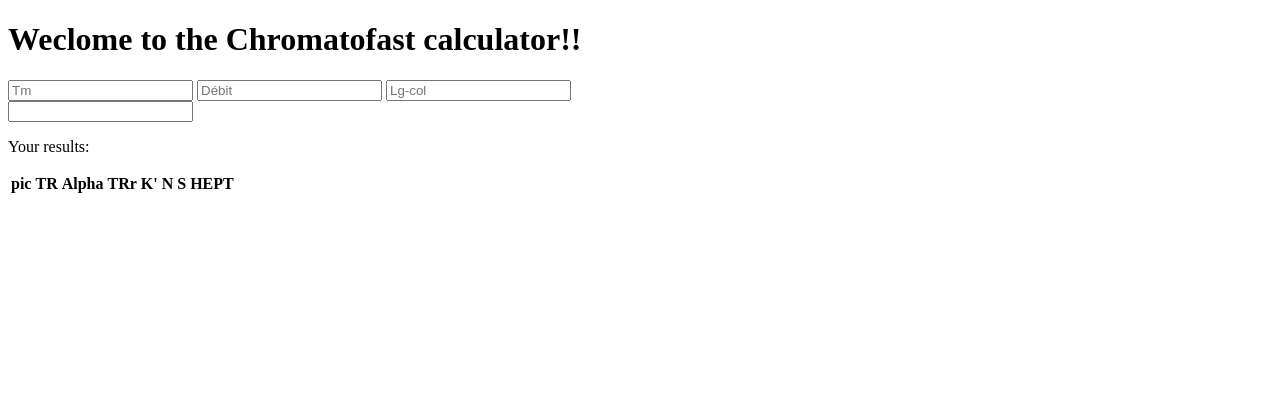
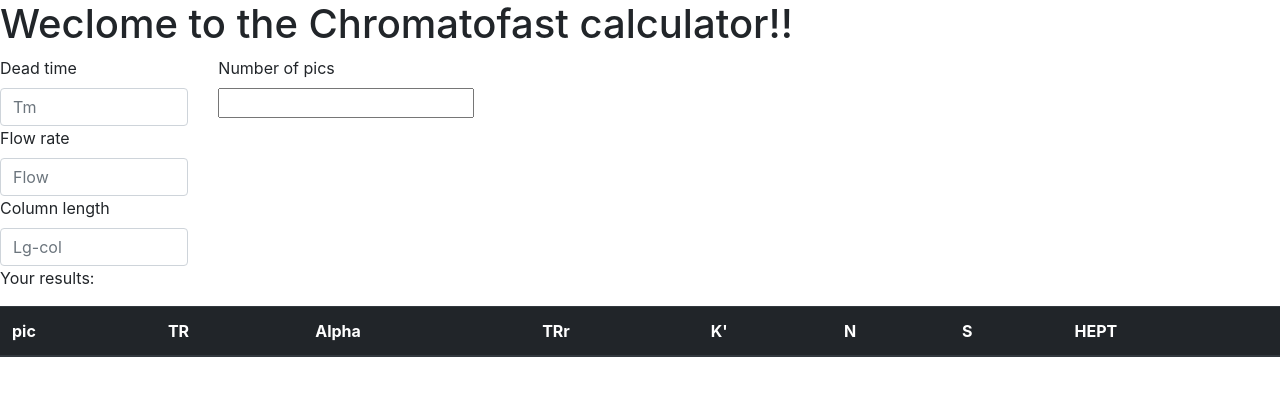
Before and after one commit to RaphaelHebert/gcapp, a Flask app: page / in a window 1280 px wide. Shown: the top 396 px of the page. Run offline with Flask 2, Linux system fonts and the light colour scheme; lists and menus that the app fills with data are empty; some libraries are stand-ins or nearby versions.

Commit message:
added bootstrap header and labels

```diff
--- a/templates/index.html
+++ b/templates/index.html
@@ -1,6 +1,13 @@
 <!DOCTYPE html>
     <html lang="en">
         <head>
+          <link rel="stylesheet" href="https://maxcdn.bootstrapcdn.com/bootstrap/4.0.0/css/bootstrap.min.css" integrity="sha384-Gn5384xqQ1aoWXA+058RXPxPg6fy4IWvTNh0E263XmFcJlSAwiGgFAW/dAiS6JXm" crossorigin="anonymous">
+            <!-- Optional JavaScript -->
+          <!-- jQuery first, then Popper.js, then Bootstrap JS -->
+          <script src="https://code.jquery.com/jquery-3.4.1.slim.min.js" integrity="sha384-J6qa4849blE2+poT4WnyKhv5vZF5SrPo0iEjwBvKU7imGFAV0wwj1yYfoRSJoZ+n" crossorigin="anonymous"></script>
+          <script src="https://cdn.jsdelivr.net/npm/popper.js@1.16.0/dist/umd/popper.min.js" integrity="sha384-Q6E9RHvbIyZFJoft+2mJbHaEWldlvI9IOYy5n3zV9zzTtmI3UksdQRVvoxMfooAo" crossorigin="anonymous"></script>
+          <script src="https://stackpath.bootstrapcdn.com/bootstrap/4.4.1/js/bootstrap.min.js" integrity="sha384-wfSDF2E50Y2D1uUdj0O3uMBJnjuUD4Ih7YwaYd1iqfktj0Uod8GCExl3Og8ifwB6" crossorigin="anonymous"></script>
+          <script src="/static/myscript.js"></script>
             <script src="https://ajax.googleapis.com/ajax/libs/jquery/3.4.1/jquery.min.js"></script>
             <link rel="icon" href="data:,">
             <!-- Required meta tags -->
@@ -13,21 +20,23 @@
 
                 <div class="row">
                     <div class="col-md-2">
+                      <label for="TM">Dead time</label>
                       <input type="number" class="form-control" placeholder="Tm" id ="TM">
-
-                      <input type="number" class="form-control" placeholder="Débit" id ="Débit">
-
+                      <label for="Flow">Flow rate</label>
+                      <input type="number" class="form-control" placeholder="Flow" id ="Débit">
+                      <label for="Lg">Column length</label>
                       <input type="number" class="form-control" placeholder="Lg-col" id ="Lg">
                     </div>
                     <div class="col-md-2">
-                        <input type="number" id="pics" name="pics" onchange="change2(this)">
+                      <label for="pics">Number of pics</label>
+                      <input type="number" id="pics" name="pics" onchange="change2(this)">
                     </div>
                 </div>
 
 
             <p> Your results:            </p>
             <table class="table table-striped table-dark">
-                <thead>
+                <thead class="thead-dark">
                   <tr>
                     <th scope="col">pic</th>
                     <th scope="col">TR</th>
```
